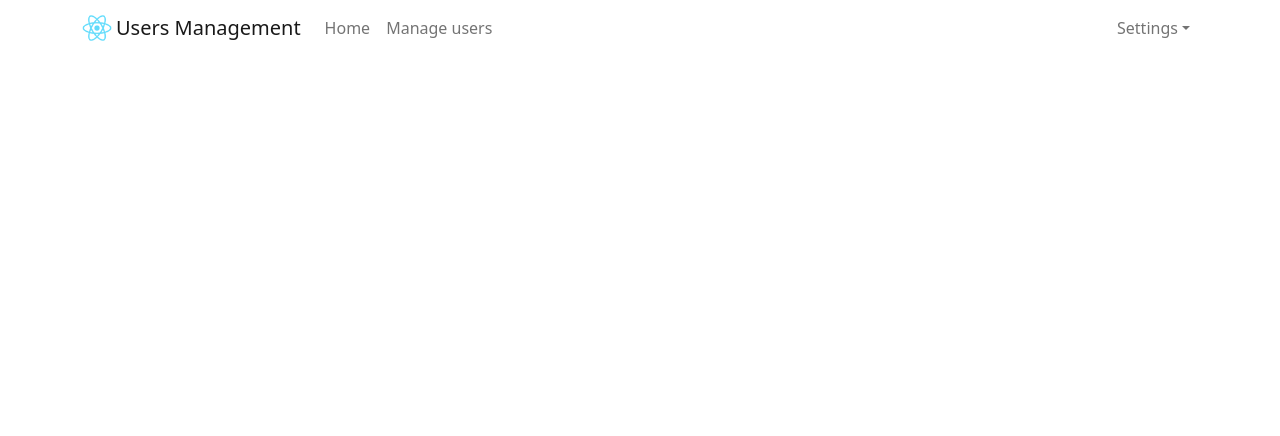
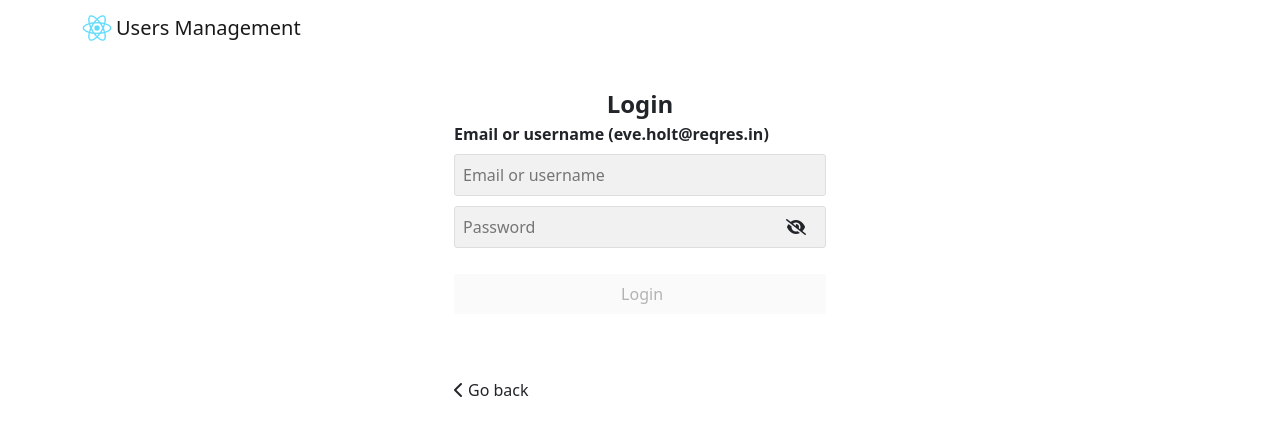
Before and after one commit to DzoanhDoanh/users-management, a React (Create React App) app: page /login in a window 1280 px wide. Shown: the top 436 px of the page. Built offline with nearby package versions, Linux system fonts and the light colour scheme.

Commit message:
complete login logout

```diff
--- a/src/App.js
+++ b/src/App.js
@@ -1,24 +1,28 @@
 import { Container } from 'react-bootstrap';
 import './App.scss';
 import Header from './components/Header';
-import TableUsers from './components/TableUsers';
 import { ToastContainer } from 'react-toastify';
-import {Routes, Route, Link} from 'react-router-dom';
-import Home from './components/Home';
+import { UserContext } from './context/UserContext';
+import { useContext, useEffect } from 'react';
+import AppRoutes from './routes/AppRoutes'
 
 
 function App() {
 
+  const { loginContext} = useContext(UserContext)
 
+  useEffect(() => {
+    if(localStorage.getItem("token")){
+      loginContext(localStorage.getItem('email'), localStorage.getItem('token'))
+    }
+  // eslint-disable-next-line react-hooks/exhaustive-deps
+  }, [])
   return (
     <>
       <div className="app-container">
         <Header />
         <Container>
-          <Routes>
-            <Route path='/' element={<Home />}/>
-            <Route path='/users' element={<TableUsers />}/>
-          </Routes>
+          <AppRoutes />
         </Container>
       </div>
       <ToastContainer
--- a/src/App.scss
+++ b/src/App.scss
@@ -11,3 +11,51 @@ code {
   font-family: source-code-pro, Menlo, Monaco, Consolas, 'Courier New',
     monospace;
 }
+
+.login-container{
+  display: flex;
+  flex-direction: column;
+  margin: 0 auto;
+  .title{
+    text-align: center;
+    font-weight: 600;
+    padding-top: 30px;
+    font-size: 24px;
+  }
+  .box-input{
+    outline: none;
+    border: 1px solid #dedede;
+    margin-bottom: 10px;
+    background-color: #1618230f;
+    border-radius: 3px;
+    transition: .3s;
+
+    &:hover{
+      background-color: #dedede;
+    }
+  }
+  .btn-login{
+    border: none;
+    border-radius: 3px;
+    transition: .2s;
+    &.active{
+      background-color: #fe2c05;
+      color: white;
+    }
+  }
+  button[disabled=disabled], button:disabled{
+    cursor: not-allowed;
+  }
+  .back-btn{
+    cursor: pointer;
+
+    &:hover{
+      text-decoration: underline;
+    }
+  }
+  .eye-icon{
+    top: 25%;
+    right: 20px;
+    cursor: pointer;
+  }
+}
--- a/src/components/Header.js
+++ b/src/components/Header.js
@@ -3,12 +3,20 @@ import Nav from 'react-bootstrap/Nav';
 import Navbar from 'react-bootstrap/Navbar';
 import NavDropdown from 'react-bootstrap/NavDropdown';
 import logoApp from '../assets/images/logo192.png'
-import { useLocation, NavLink } from 'react-router-dom';
+import { NavLink, useNavigate } from 'react-router-dom';
+import { toast } from 'react-toastify';
+import { useContext } from 'react';
+import { UserContext } from '../context/UserContext';
 
 function Header(props) {
 
-    let location = useLocation()
-
+    const {logout, user} = useContext(UserContext)
+    const navigate = useNavigate()
+    const handleLogout = () => {
+        logout()
+        navigate('/login')
+        toast.success("Logout success!")
+    }
     return (
         <>
             <Navbar expand="lg" className="bg-body-tertiary">
@@ -21,18 +29,24 @@ function Header(props) {
                     </Navbar.Brand>
                     <Navbar.Toggle aria-controls="basic-navbar-nav" />
                     <Navbar.Collapse id="basic-navbar-nav">
+                    {(user && user.auth || window.location.pathname === '/') &&
+                        <>
                             <Nav className="me-auto">
                                 <NavLink to={'/'} className='nav-link'>Home</NavLink>
                                 <NavLink to={'/users'} className='nav-link'>Manage users</NavLink>
                             </Nav>
                             <Nav>
+                                { user && user.email && <span className='nav-link'>Welcome <b>{user.email}</b></span>}
                                 <NavDropdown title="Settings" id="basic-nav-dropdown">
-                            <NavDropdown.Item href="/login">Login</NavDropdown.Item>
-                            <NavDropdown.Item href="/logout">
+                                    {user && user.auth === true ? (<NavDropdown.Item onClick={handleLogout}>
                                         Logout
-                            </NavDropdown.Item>
+                                    </NavDropdown.Item>) : (<NavLink to={'/login'} className='dropdown-item'>Login</NavLink>)}
+
+
                                 </NavDropdown>
                             </Nav>
+                        </>
+                    }
                     </Navbar.Collapse>
                 </Container>
             </Navbar>
--- /dev/null
+++ b/src/components/Login.js
@@ -0,0 +1,74 @@
+import { useContext, useState } from "react";
+import { loginApi } from "../services/userService";
+import { toast } from "react-toastify";
+import { useNavigate } from "react-router-dom";
+import { UserContext } from "../context/UserContext";
+function Login() {
+
+    const {loginContext} = useContext(UserContext)
+
+    const navigate = useNavigate()
+    const [email, setEmail] = useState('')
+    const [password, setPassword] = useState('')
+    const [isShowPass, setIsShowPass] = useState(false)
+    const [loading, setLoading] = useState(false)
+
+    const handleLogin = async() => {
+        if(!email || !password){
+            toast.error("Email/Password is required!")
+            return
+        }
+        setLoading(true)
+        let res = await loginApi(email, password)
+        if(res && res.token){
+            loginContext(email, res.token)
+            navigate('/')
+
+        }
+        else{
+            if(res && res.status === 400){
+                toast.error(res.data.error)
+            }
+        }
+        setLoading(false)
+    }
+
+    const handleGoBack = () => {
+        navigate('/')
+    }
+    return (
+        <div className="login-container col-12 col-sm-4 ">
+            <div className="title">Login</div>
+            <div className="text fw-bold mb-2">Email or username (eve.holt@reqres.in)</div>
+            <input type="text"
+                    placeholder="Email or username"
+                    className="box-input p-2 "
+                    value={email}
+                    onChange={(e) => setEmail(e.target.value)}
+                    />
+            <div className="position-relative">
+                <input
+                    type={isShowPass ? 'text' : 'password'}
+                    placeholder="Password"
+                    className="box-input p-2"
+                    value={password}
+                    onChange={(e) => setPassword(e.target.value)}
+                    style={{width: '100%'}}
+                />
+                {isShowPass ?
+                    (<i className="fa fa-eye position-absolute eye-icon" onClick={() => setIsShowPass(!isShowPass)}></i>)
+                    :(<i className="fa fa-eye-slash position-absolute eye-icon" onClick={() => setIsShowPass(!isShowPass)}></i>)
+                }
+            </div>
+            <button className={`btn-login p-2 my-3 ${email && password ? 'active' : ''}`} disabled={email && password ? false : true}
+                onClick={handleLogin}
+            > {loading && <i className="fa-solid fa-sync fa-spin"></i>}&nbsp;Login</button>
+            <div className="back-btn mt-5">
+                <i className="fa fa-chevron-left me-1"></i>
+                <span onClick={handleGoBack}>Go back</span>
+            </div>
+        </div>
+     );
+}
+
+export default Login;
--- /dev/null
+++ b/src/context/UserContext.js
@@ -0,0 +1,37 @@
+import React from 'react'
+
+
+// @function  UserContext
+const UserContext = React.createContext({ email: '', auth: false });
+
+// @function  UserProvider
+// Create function to provide UserContext
+const UserProvider = ({ children }) => {
+  const [user, setUser] = React.useState({ email: '', auth: false });
+
+  const loginContext = (email, token) => {
+    setUser((user) => ({
+      email: email,
+      auth: true,
+    }));
+    localStorage.setItem("token", token)
+    localStorage.setItem("email", email)
+  };
+
+  const logout = () => {
+
+    localStorage.removeItem("token")
+    localStorage.removeItem("email")
+    setUser((user) => ({
+      email: '',
+      auth: false,
+    }));
+  };
+
+  return (
+    <UserContext.Provider value={{ user, loginContext, logout }}>
+      {children}
+    </UserContext.Provider>
+  );
+};
+export {UserContext, UserProvider}
--- a/src/index.js
+++ b/src/index.js
@@ -6,13 +6,17 @@ import { BrowserRouter } from 'react-router-dom';
 import 'bootstrap/dist/css/bootstrap.min.css';
 import 'react-toastify/dist/ReactToastify.css';
 import '@fortawesome/fontawesome-free/css/all.min.css';
+import { UserProvider } from './context/UserContext';
+
 
 const root = ReactDOM.createRoot(document.getElementById('root'));
 root.render(
   <React.StrictMode>
-    <BrowserRouter>
-      <App />
-    </BrowserRouter>
+    <UserProvider >
+      <BrowserRouter>
+        <App />
+      </BrowserRouter>
+    </UserProvider>
   </React.StrictMode>
 );
 
--- /dev/null
+++ b/src/routes/AppRoutes.js
@@ -0,0 +1,27 @@
+import {Routes, Route} from 'react-router-dom';
+import Home from '../components/Home';
+import Login from '../components/Login'
+import PrivateRoute from './PrivateRoute';
+import TableUsers from '../components/TableUsers';
+
+function AppRoutes() {
+    return (
+        <>
+            <Routes>
+                <Route path='/' element={<Home />}/>
+                <Route path='/login' element={<Login />}/>
+                <Route
+                    path='/users'
+                    element={
+                        <PrivateRoute path='/users'>
+                            <TableUsers />
+                        </PrivateRoute>
+                    }
+                />
+            </Routes>
+
+        </>
+    );
+}
+
+export default AppRoutes;
--- /dev/null
+++ b/src/routes/PrivateRoute.js
@@ -0,0 +1,27 @@
+import { useContext } from 'react';
+import { UserContext } from '../context/UserContext';
+import Alert from 'react-bootstrap/Alert';
+
+
+function PrivateRoute(props) {
+
+    const {user} = useContext(UserContext)
+
+    if(user && !user.auth){
+        return <>
+            <Alert variant="danger"  className='mt-3'>
+                <Alert.Heading>Oh snap! You got an error!</Alert.Heading>
+                <p>
+                    You must login to use this feature.
+                </p>
+            </Alert>
+        </>
+    }
+    return (
+        <>
+            {props.children}
+        </>
+    );
+}
+
+export default PrivateRoute;
--- a/src/services/customize-axios.js
+++ b/src/services/customize-axios.js
@@ -12,7 +12,21 @@ instance.interceptors.response.use(function (response) {
 }, function (error) {
     // Any status codes that falls outside the range of 2xx cause this function to trigger
     // Do something with response error
-    return Promise.reject(error);
+    let res = {}
+    if(error.response){
+        res.data = error.response.data
+        res.status = error.response.status
+        res.headers = error.response.headers
+    }
+    else if(error.request){
+        console.log(error.request)
+    }
+    else{
+        console.log(error.message)
+
+    }
+    return res
+    // return Promise.reject(error);
 });
 
 
--- a/src/services/userService.js
+++ b/src/services/userService.js
@@ -16,4 +16,8 @@ const updateUser = (firstName, lastName, email) => {
 const deleteUser = (id) => {
     return axios.delete(`users/${id}`)
 }
-export {fetchAllUsers, postUser, updateUser, deleteUser}
+
+const loginApi = (email, password) => {
+    return axios.post('login', {email, password})
+}
+export {fetchAllUsers, postUser, updateUser, deleteUser, loginApi}
```
Lines whose indentation alone changed are shown as unchanged.
